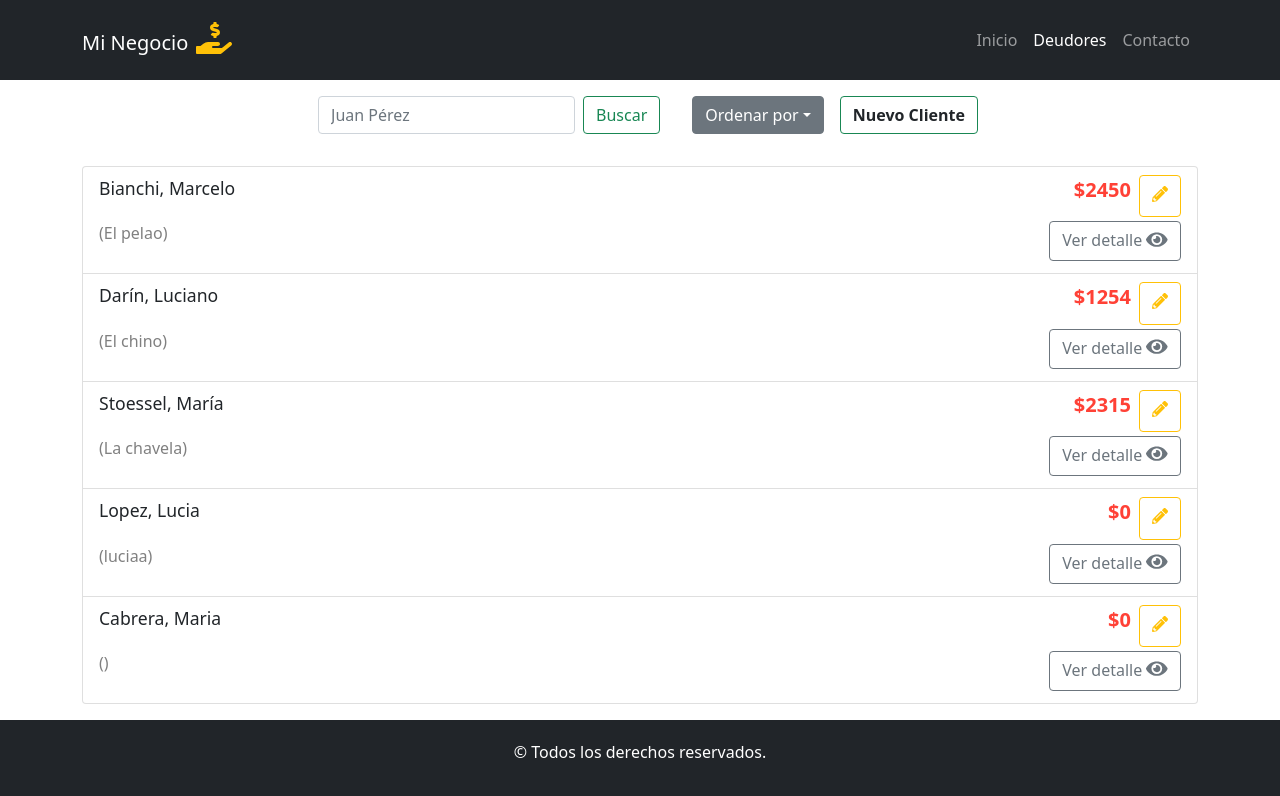
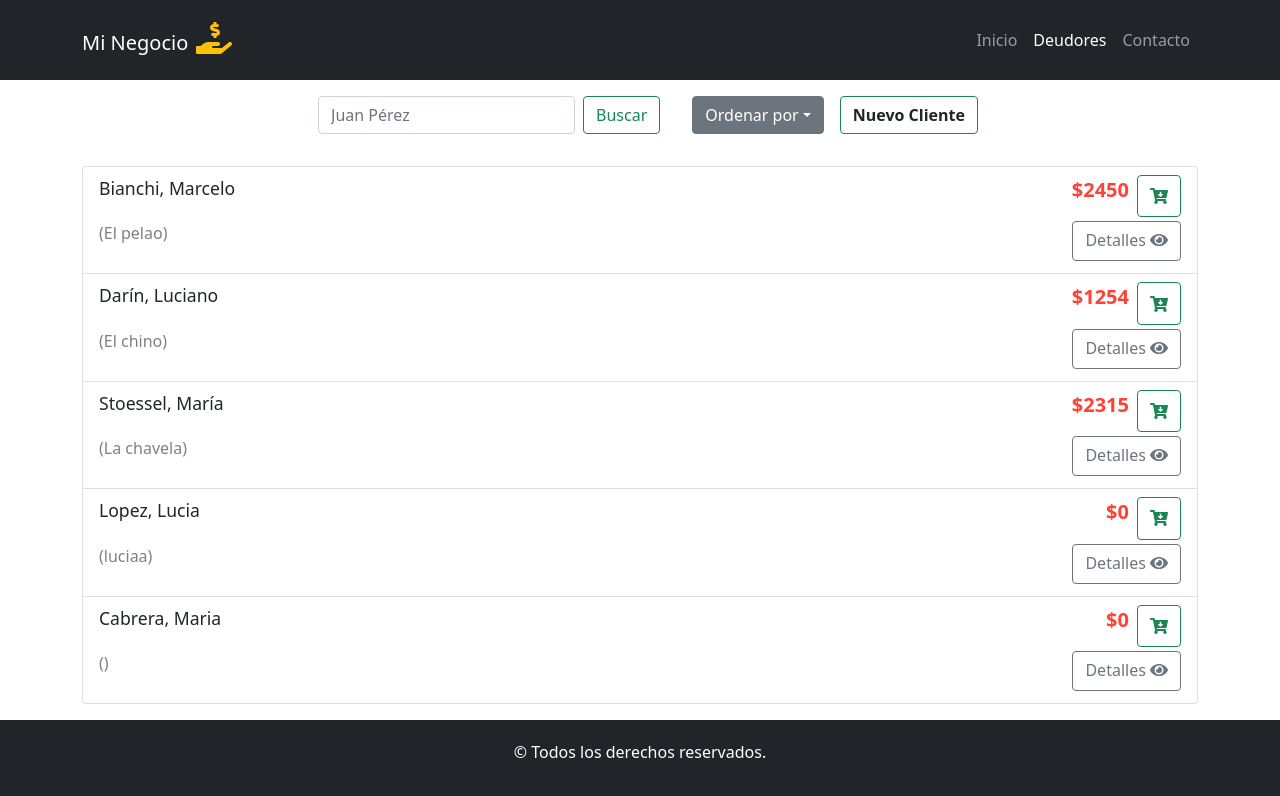
Before and after one commit to marcosihe/react-sdd, a React (Create React App) app: page /deudores in a window 1280 px wide. Shown: the top 796 px of the page. Built offline with nearby package versions, Linux system fonts and the light colour scheme; data requests are answered from the project's data file.

Commit message:
Agregar componente Modal de nuev compra y modificarmaquetado de lista de clientes

```diff
--- /dev/null
+++ b/src/components/AddDebtButton.jsx
@@ -0,0 +1,26 @@
+import React, { useState } from "react";
+import { faCartArrowDown } from "@fortawesome/free-solid-svg-icons";
+import { FontAwesomeIcon } from "@fortawesome/react-fontawesome";
+import { Button } from "react-bootstrap";
+import NewPurchaseModal from "./NewPurchaseModal";
+
+const AddDebtButton = () => {
+  const [show, setShow] = useState(false);
+
+  const handleClose = () => setShow(false);
+  const handleShow = () => setShow(true);
+  const handleSubmit = e => {
+      e.preventDefault();
+  }
+  return (
+    <>
+      <Button variant="outline-success" onClick={handleShow}>
+        <FontAwesomeIcon icon={faCartArrowDown} alt="Logo de carro de compras" />
+      </Button>
+
+      <NewPurchaseModal show={show} handleClose={handleClose} handleSubmit={handleSubmit} />
+    </>
+  );
+};
+
+export default AddDebtButton;
--- a/src/components/CustomerListItem.jsx
+++ b/src/components/CustomerListItem.jsx
@@ -3,7 +3,7 @@ import { ListGroup } from "react-bootstrap";
 import styles from "../css/CustomerListItem.module.css";
 import ViewDetailsButton from "./ViewDetailsButton";
 import { Link } from "react-router-dom";
-import EditCustomerButton from "./EditCustomerButton";
+import AddDebtButton from "./AddDebtButton";
 
 const CustomerListItem = (props) => {
   const { customerName, customerLastName, customerNickName, customerDebt, id } =
@@ -16,12 +16,12 @@ const CustomerListItem = (props) => {
         </p>
         <div className={styles.debtContainer}>
           <Link
-            to={`/deudores/detalles/:${id}`}
+            to={`/deudores/detalles/${id}`}
             className={styles.customerDebtLink}
           >
             ${customerDebt}
           </Link>
-          <EditCustomerButton id={id} />
+          <AddDebtButton id={id} />
         </div>
       </div>
       <div className={styles.customerDataContainer}>
--- /dev/null
+++ b/src/components/NewPurchaseModal.jsx
@@ -0,0 +1,39 @@
+import React from 'react'
+import { Modal, Button, Form } from "react-bootstrap";
+
+const NewPurchaseModal = ({ handleClose, handleSubmit, show }) => {
+    return (
+        <Modal show={show} onHide={handleClose}>
+        <Modal.Header closeButton>
+          <Modal.Title>Agregar nueva compra</Modal.Title>
+        </Modal.Header>
+        <Modal.Body>
+          <Form onSubmit={handleSubmit}>
+            <Form.Group className="mb-3">
+              <Form.Label>Monto de la compra</Form.Label>
+              <Form.Control type="number" placeholder="500" required />
+            </Form.Group>
+            <Form.Group className="mb-3">
+              <Form.Label>Conceptos</Form.Label>
+              <Form.Control
+                as="textarea"
+                rows={3}
+                type="text"
+                placeholder="Bandeja de huevo, Verduras, pan, ..."
+              ></Form.Control>
+            </Form.Group>
+            <Modal.Footer>
+              <Button variant="danger" onClick={handleClose}>
+                Cerrar
+              </Button>
+              <Button type="submit" variant="success" onClick={handleClose}>
+                Guardar
+              </Button>
+            </Modal.Footer>
+          </Form>
+        </Modal.Body>
+      </Modal>
+    )
+}
+
+export default NewPurchaseModal
--- a/src/components/ViewDetailsButton.jsx
+++ b/src/components/ViewDetailsButton.jsx
@@ -1,20 +1,14 @@
-import React from 'react';
-import { Link } from 'react-router-dom';
+import React from "react";
+import { Link } from "react-router-dom";
 import { FontAwesomeIcon } from "@fortawesome/react-fontawesome";
-import { faEye } from '@fortawesome/free-solid-svg-icons'
-import styles from '../css/ViewDetailsButton.module.css'
+import { faEye } from "@fortawesome/free-solid-svg-icons";
 
-const ViewDetailsButton = ({id}) => {
-    return (
-        <Link to={`/deudores/detalles/${id}`} className="btn btn-outline-secondary">
-          <span>Ver detalle </span>
-          <FontAwesomeIcon
-            alt="Ícono de 'ver detalles'"
-            icon={faEye}
-            className={styles.viewDetailsIcon}
-          />
-        </Link>
-    )
-}
+const ViewDetailsButton = ({ id }) => {
+  return (
+    <Link to={`/deudores/detalles/${id}`} className="btn btn-outline-secondary">
+      <span>Detalles </span><FontAwesomeIcon alt="Ícono de 'ver detalles'" icon={faEye} />
+    </Link>
+  );
+};
 
-export default ViewDetailsButton
+export default ViewDetailsButton;
--- a/src/css/ViewDetailsButton.module.css
+++ /dev/null
@@ -1,3 +0,0 @@
-.viewDetailsIcon {
-    font-size: 1.2rem;
-}
```
